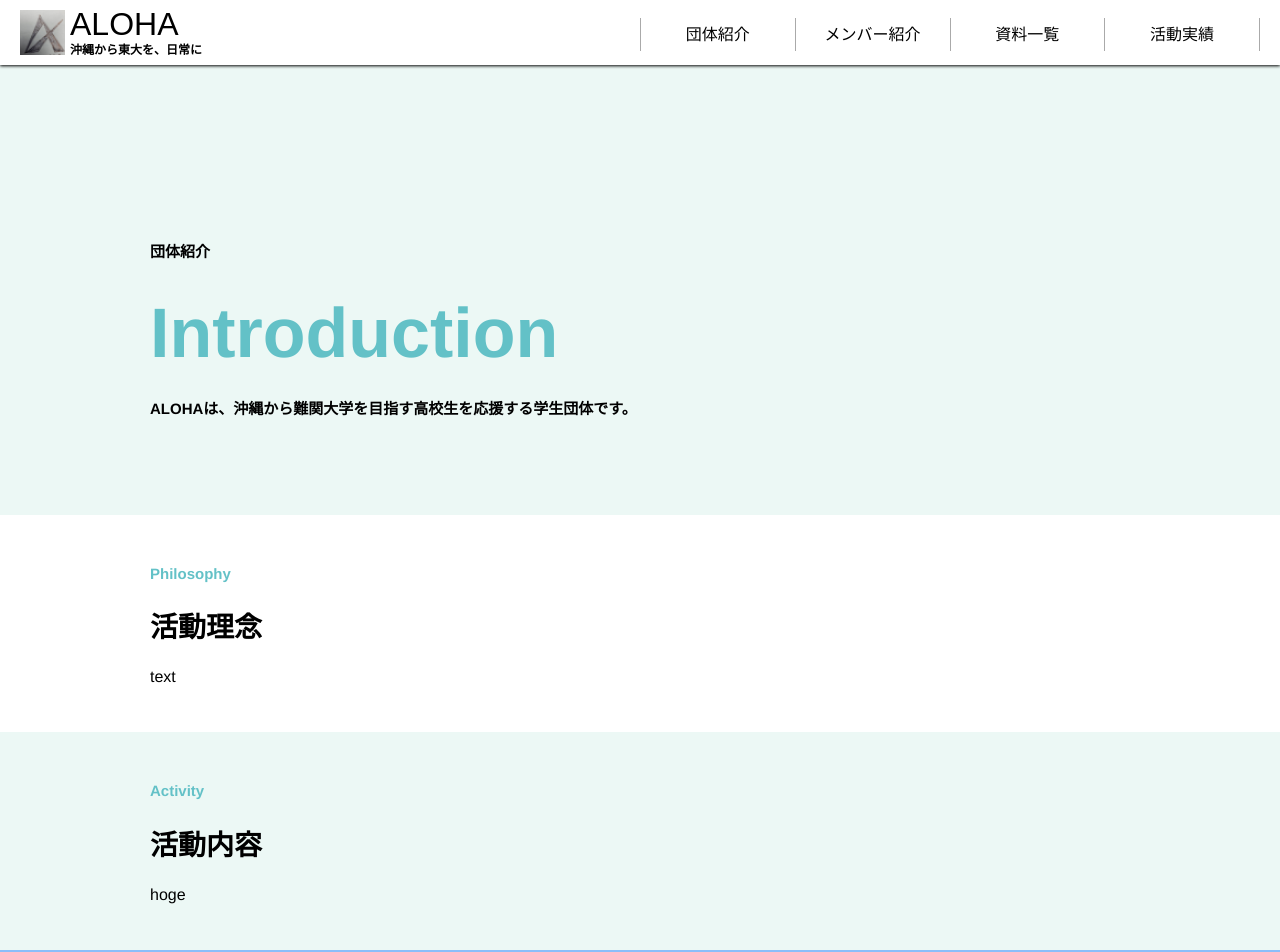
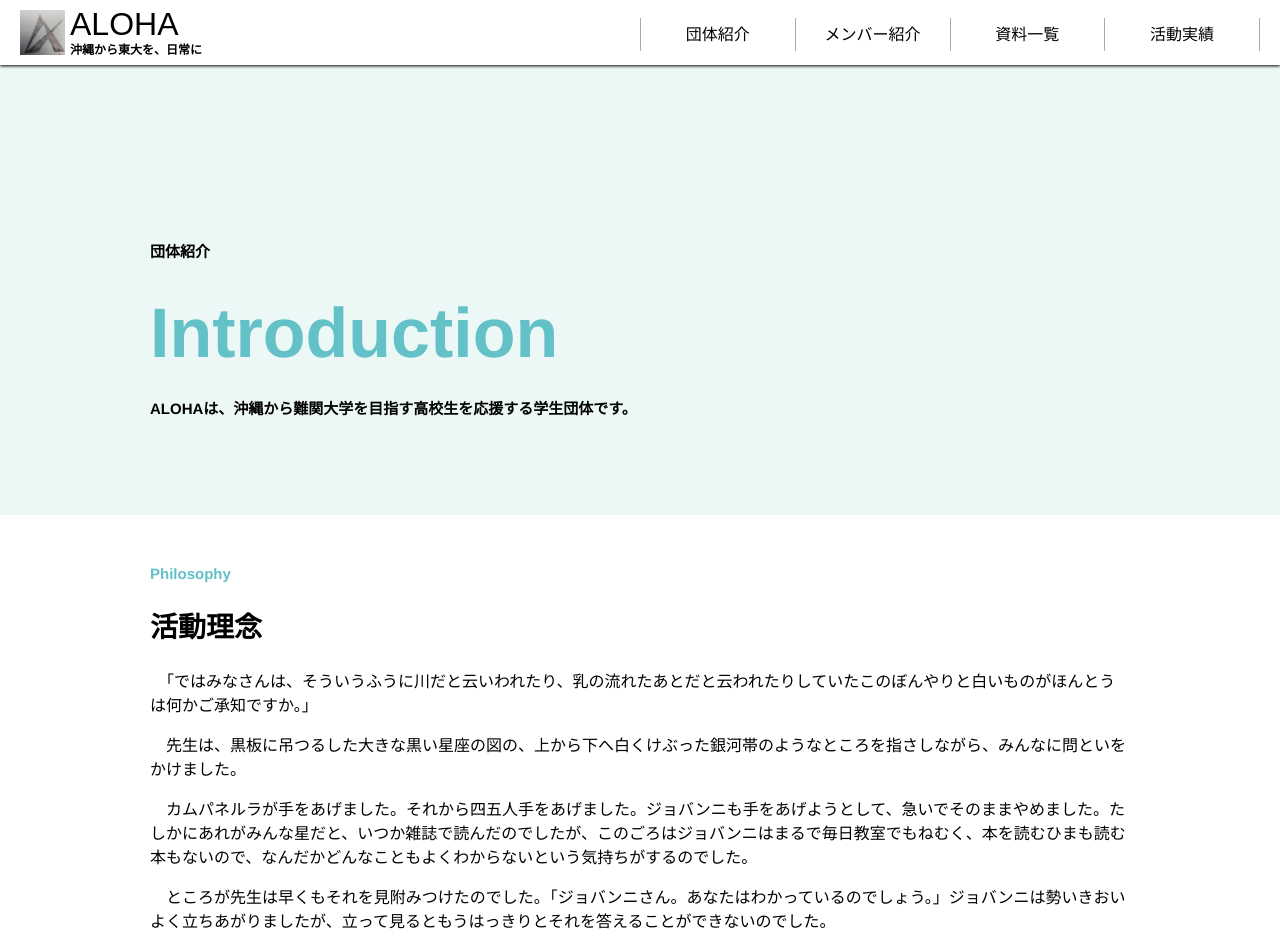
Before and after one commit to ReoYabiku/aloha-hp-next, a Next.js app: page /introduction in a window 1280 px wide. Shown: the top 952 px of the page. Built offline with nearby package versions, Linux system fonts and the light colour scheme.

Commit message:
textの挿入

```diff
--- a/app/introduction/page.tsx
+++ b/app/introduction/page.tsx
@@ -11,7 +11,10 @@ export default function Introduction() {
       />
 
       <Content subtitle='Philosophy' title='活動理念' isgreen={false}>
-        <p>text</p>
+        <p>　「ではみなさんは、そういうふうに川だと云いわれたり、乳の流れたあとだと云われたりしていたこのぼんやりと白いものがほんとうは何かご承知ですか。」</p>
+        <p>　先生は、黒板に吊つるした大きな黒い星座の図の、上から下へ白くけぶった銀河帯のようなところを指さしながら、みんなに問といをかけました。 </p>
+        <p>　カムパネルラが手をあげました。それから四五人手をあげました。ジョバンニも手をあげようとして、急いでそのままやめました。たしかにあれがみんな星だと、いつか雑誌で読んだのでしたが、このごろはジョバンニはまるで毎日教室でもねむく、本を読むひまも読む本もないので、なんだかどんなこともよくわからないという気持ちがするのでした。</p>
+        <p>　ところが先生は早くもそれを見附みつけたのでした。「ジョバンニさん。あなたはわかっているのでしょう。」ジョバンニは勢いきおいよく立ちあがりましたが、立って見るともうはっきりとそれを答えることができないのでした。</p>
       </Content>
 
       <Content subtitle='Activity' title='活動内容' isgreen={true}>
--- a/app/members/page.tsx
+++ b/app/members/page.tsx
@@ -11,7 +11,10 @@ export default function Members() {
       />
 
       <Content subtitle='Leader' title='代表挨拶' isgreen={false}>
-        <p>hoge</p>
+        <p>　「ではみなさんは、そういうふうに川だと云いわれたり、乳の流れたあとだと云われたりしていたこのぼんやりと白いものがほんとうは何かご承知ですか。」</p>
+        <p>　先生は、黒板に吊つるした大きな黒い星座の図の、上から下へ白くけぶった銀河帯のようなところを指さしながら、みんなに問といをかけました。 </p>
+        <p>　カムパネルラが手をあげました。それから四五人手をあげました。ジョバンニも手をあげようとして、急いでそのままやめました。たしかにあれがみんな星だと、いつか雑誌で読んだのでしたが、このごろはジョバンニはまるで毎日教室でもねむく、本を読むひまも読む本もないので、なんだかどんなこともよくわからないという気持ちがするのでした。</p>
+        <p>　ところが先生は早くもそれを見附みつけたのでした。「ジョバンニさん。あなたはわかっているのでしょう。」ジョバンニは勢いきおいよく立ちあがりましたが、立って見るともうはっきりとそれを答えることができないのでした。</p>
       </Content>
 
       <Content subtitle='Members' title='メンバー紹介' isgreen={true}>
```
